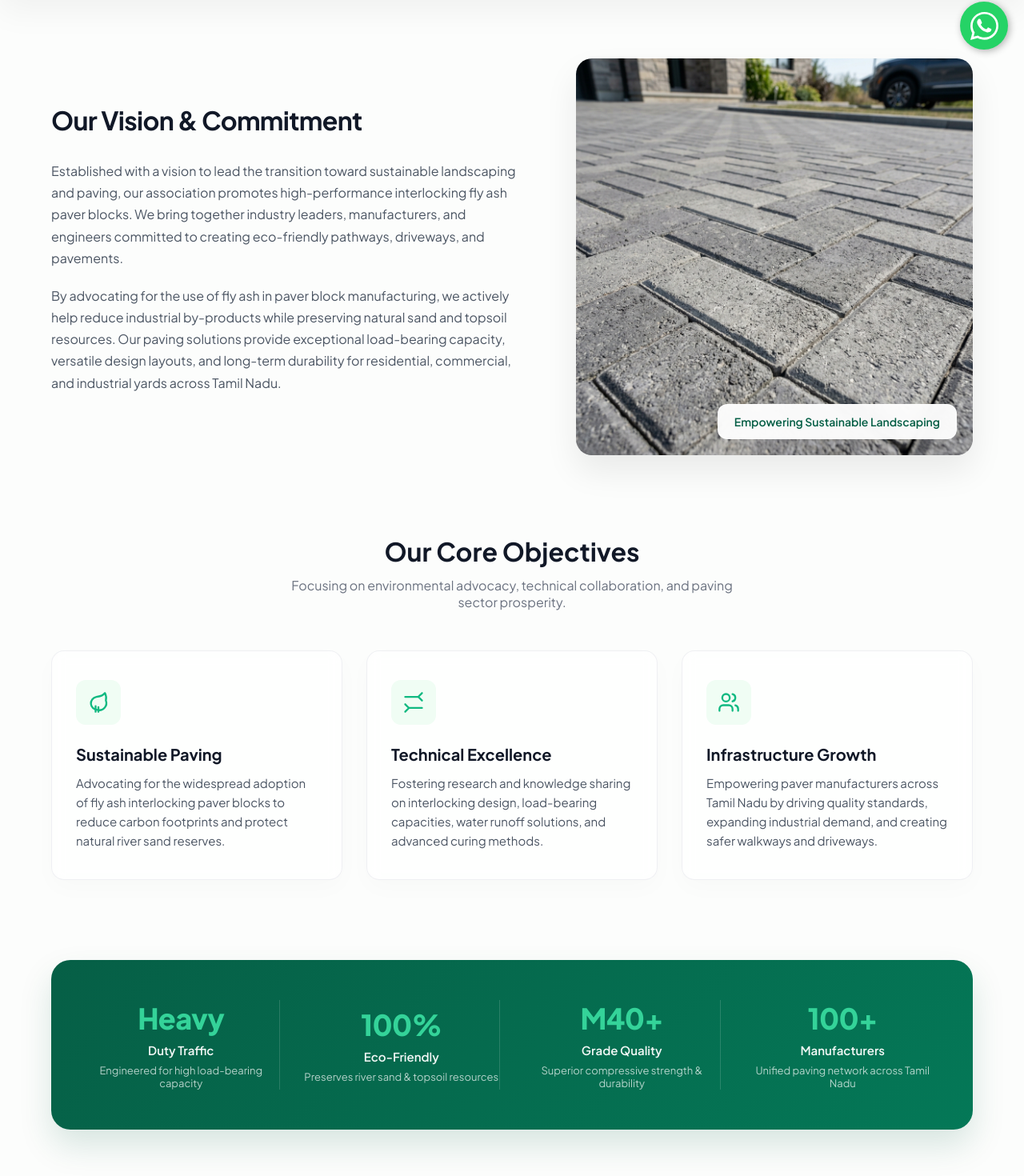
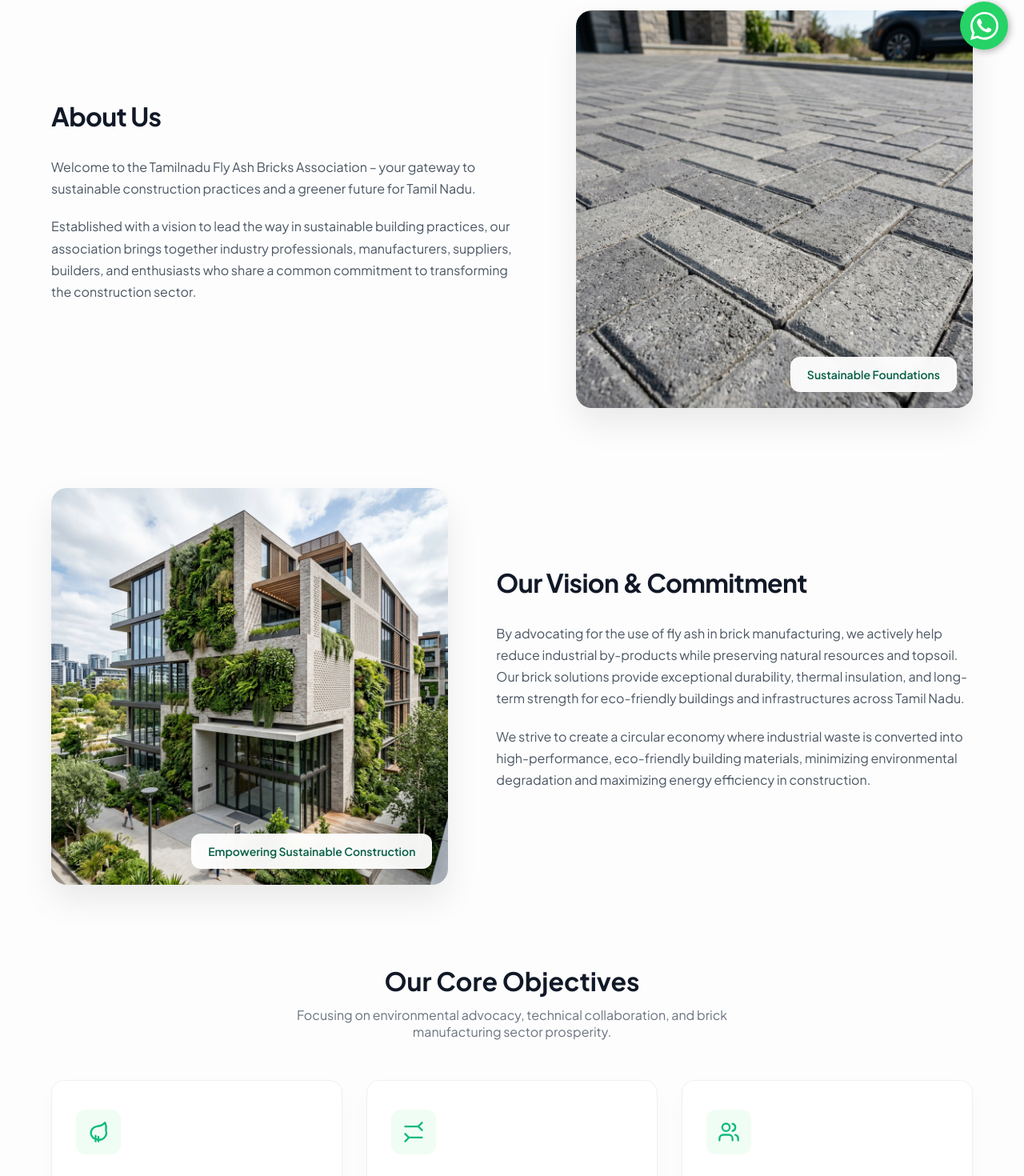
Before and after one commit to mayonaisolutions/bricksassociation, a React (Create React App) app: page /aboutus in a window 1280 px wide. Shown: the part 718-2188 px from the top of the page at 80% size. Built offline with nearby package versions, Linux system fonts and the light colour scheme.

Commit message:
updated about us and contact us page

```diff
--- a/public/stylesheets/aboutus.css
+++ b/public/stylesheets/aboutus.css
@@ -98,7 +98,8 @@
   animation: slideUp 0.8s ease-out;
 }
 
-.about-content-left {
+.about-content-left,
+.about-content-right {
   display: flex;
   flex-direction: column;
   justify-content: center;
@@ -123,7 +124,8 @@
   margin: 0 0 20px 0;
 }
 
-.about-image-right {
+.about-image-right,
+.about-image-left {
   position: relative;
   border-radius: 20px;
   overflow: hidden;
@@ -132,7 +134,8 @@
   display: flex;
 }
 
-.about-image-right img {
+.about-image-right img,
+.about-image-left img {
   width: 100%;
   height: 100%;
   display: block;
@@ -286,13 +289,19 @@
   color: rgba(255, 255, 255, 0.7);
 }
 
+.about-container.reverse {
+  grid-template-columns: 1fr 1.2fr;
+}
+
 /* Responsive adjustments */
 @media (max-width: 992px) {
-  .about-container {
+  .about-container,
+  .about-container.reverse {
     grid-template-columns: 1fr;
     gap: 40px;
   }
-  .about-image-right {
+  .about-image-right,
+  .about-image-left {
     max-width: 600px;
     margin: 0 auto;
     width: 100%;
--- a/public/stylesheets/contact.css
+++ b/public/stylesheets/contact.css
@@ -224,6 +224,24 @@
   }
 }
 
+.map-wrapper {
+  width: 100%;
+  height: 450px;
+  margin-top: 60px;
+  overflow: hidden;
+  box-shadow: 0 10px 30px rgba(0, 0, 0, 0.05);
+  border-top: 1px solid rgba(229, 231, 235, 0.7);
+  border-bottom: 1px solid rgba(229, 231, 235, 0.7);
+  box-sizing: border-box;
+}
+
+.map-iframe {
+  width: 100%;
+  height: 100%;
+  border: none;
+  display: block;
+}
+
 /* Responsive adjustments */
 @media (max-width: 992px) {
   .contact-grid {
@@ -248,6 +266,10 @@
   }
   .form-group.full-width {
     grid-column: span 1;
+  }
+  .map-wrapper {
+    height: 350px;
+    margin-top: 40px;
   }
 }
 
--- a/src/pages/aboutus.tsx
+++ b/src/pages/aboutus.tsx
@@ -7,7 +7,7 @@ export const Aboutus = () => {
         // Add or update meta description dynamically
         const metaDesc = document.querySelector('meta[name="description"]');
         if (metaDesc) {
-            metaDesc.setAttribute("content", "Learn about the Tamilnadu Fly Ash Bricks Association, our mission for sustainable paving solutions, and our commitment to eco-friendly interlocking fly ash paver block manufacturing.");
+            metaDesc.setAttribute("content", "Learn about the Tamilnadu Fly Ash Bricks Association, our mission for sustainable building practices, and our commitment to eco-friendly fly ash brick manufacturing.");
         }
     }, []);
 
@@ -17,31 +17,31 @@ export const Aboutus = () => {
             <div className="about-us-header">
                 <div className="header-inner-container">
                     <span className="about-us-badge">Who We Are</span>
-                    <h1>Pioneering Sustainable Paving Solutions, Block by Block</h1>
+                    <h1>Pioneering Sustainable Construction, Brick by Brick</h1>
                     <p className="about-us-text">
-                        Welcome to the Tamilnadu Fly Ash Bricks Association — your gateway to premium, eco-friendly paving solutions. We bring together manufacturers, landscape designers, and contractors to promote interlocking fly ash paver blocks that combine strength, durability, and ecological responsibility.
+                        Welcome to the Tamilnadu Fly Ash Bricks Association – your gateway to sustainable construction practices and a greener future for Tamil Nadu.
                     </p>
                     <div className="about-slogo">
                         <svg xmlns="http://www.w3.org/2000/svg" width="18" height="18" viewBox="0 0 24 24" fill="none" stroke="currentColor" strokeWidth="2.5" strokeLinecap="round" strokeLinejoin="round" style={{ marginRight: '6px' }}>
                             <path d="M12 22c5.523 0 10-4.477 10-10S17.523 2 12 2 2 6.477 2 12s4.477 10 10 10z" />
                             <path d="m9 12 2 2 4-4" />
                         </svg>
-                        Paving the way for a greener, sustainable future
+                        Building eco-friendly foundations for a brighter, greener future
                     </div>
                 </div>
             </div>
 
             <div className="about-content-wrapper">
-                {/* Split Vision Section */}
+                {/* About Us Section */}
                 <div className="about-container">
                     <div className="about-content-left">
-                        <h2 className="about-us-heading">Our Vision & Commitment</h2>
+                        <h2 className="about-us-heading">About Us</h2>
                         <div className="about-us-body-text">
                             <p>
-                                Established with a vision to lead the transition toward sustainable landscaping and paving, our association promotes high-performance interlocking fly ash paver blocks. We bring together industry leaders, manufacturers, and engineers committed to creating eco-friendly pathways, driveways, and pavements.
+                                Welcome to the Tamilnadu Fly Ash Bricks Association – your gateway to sustainable construction practices and a greener future for Tamil Nadu.
                             </p>
                             <p>
-                                By advocating for the use of fly ash in paver block manufacturing, we actively help reduce industrial by-products while preserving natural sand and topsoil resources. Our paving solutions provide exceptional load-bearing capacity, versatile design layouts, and long-term durability for residential, commercial, and industrial yards across Tamil Nadu.
+                                Established with a vision to lead the way in sustainable building practices, our association brings together industry professionals, manufacturers, suppliers, builders, and enthusiasts who share a common commitment to transforming the construction sector.
                             </p>
                         </div>
                     </div>
@@ -49,9 +49,32 @@ export const Aboutus = () => {
                     <div className="about-image-right">
                         <img
                             src="/concrete_pavers.png"
-                            alt="Eco-friendly interlocking concrete paver blocks pathway"
+                            alt="Eco-friendly interlocking paver blocks"
                         />
-                        <div className="image-badge">Empowering Sustainable Landscaping</div>
+                        <div className="image-badge">Sustainable Foundations</div>
+                    </div>
+                </div>
+
+                {/* Our Vision & Commitment Section */}
+                <div className="about-container reverse">
+                    <div className="about-image-left">
+                        <img
+                            src="/eco_building.png"
+                            alt="Eco-friendly construction and green building"
+                        />
+                        <div className="image-badge">Empowering Sustainable Construction</div>
+                    </div>
+
+                    <div className="about-content-right">
+                        <h2 className="about-us-heading">Our Vision & Commitment</h2>
+                        <div className="about-us-body-text">
+                            <p>
+                                By advocating for the use of fly ash in brick manufacturing, we actively help reduce industrial by-products while preserving natural resources and topsoil. Our brick solutions provide exceptional durability, thermal insulation, and long-term strength for eco-friendly buildings and infrastructures across Tamil Nadu.
+                            </p>
+                            <p>
+                                We strive to create a circular economy where industrial waste is converted into high-performance, eco-friendly building materials, minimizing environmental degradation and maximizing energy efficiency in construction.
+                            </p>
+                        </div>
                     </div>
                 </div>
 
@@ -59,7 +82,7 @@ export const Aboutus = () => {
                 <div className="about-objectives-section">
                     <div className="objectives-header">
                         <h2>Our Core Objectives</h2>
-                        <p>Focusing on environmental advocacy, technical collaboration, and paving sector prosperity.</p>
+                        <p>Focusing on environmental advocacy, technical collaboration, and brick manufacturing sector prosperity.</p>
                     </div>
 
                     <div className="objectives-grid">
@@ -71,8 +94,8 @@ export const Aboutus = () => {
                                     <path d="M12 22v-5" />
                                 </svg>
                             </div>
-                            <h3>Sustainable Paving</h3>
-                            <p>Advocating for the widespread adoption of fly ash interlocking paver blocks to reduce carbon footprints and protect natural river sand reserves.</p>
+                            <h3>Sustainable Construction</h3>
+                            <p>Advocating for the widespread adoption of fly ash bricks to reduce carbon footprints, minimize topsoil excavation, and promote eco-friendly building practices.</p>
                         </div>
 
                         <div className="objective-card">
@@ -85,7 +108,7 @@ export const Aboutus = () => {
                                 </svg>
                             </div>
                             <h3>Technical Excellence</h3>
-                            <p>Fostering research and knowledge sharing on interlocking design, load-bearing capacities, water runoff solutions, and advanced curing methods.</p>
+                            <p>Fostering research and knowledge sharing on structural load capacity, thermal insulation, water absorption standards, and advanced curing methods.</p>
                         </div>
 
                         <div className="objective-card">
@@ -98,7 +121,7 @@ export const Aboutus = () => {
                                 </svg>
                             </div>
                             <h3>Infrastructure Growth</h3>
-                            <p>Empowering paver manufacturers across Tamil Nadu by driving quality standards, expanding industrial demand, and creating safer walkways and driveways.</p>
+                            <p>Empowering brick manufacturers across Tamil Nadu by driving quality standards, expanding commercial demand, and building stronger, greener infrastructures.</p>
                         </div>
                     </div>
                 </div>
@@ -107,24 +130,24 @@ export const Aboutus = () => {
                 <div className="about-stats-section">
                     <div className="stats-grid">
                         <div className="stat-item">
-                            <span className="stat-val">Heavy</span>
-                            <span className="stat-label">Duty Traffic</span>
-                            <span className="stat-desc">Engineered for high load-bearing capacity</span>
+                            <span className="stat-val">High</span>
+                            <span className="stat-label">Strength</span>
+                            <span className="stat-desc">Engineered for superior structural durability</span>
                         </div>
                         <div className="stat-item">
                             <span className="stat-val">100%</span>
                             <span className="stat-label">Eco-Friendly</span>
-                            <span className="stat-desc">Preserves river sand & topsoil resources</span>
+                            <span className="stat-desc">Reduces carbon footprint & saves topsoil</span>
                         </div>
                         <div className="stat-item">
-                            <span className="stat-val">M40+</span>
+                            <span className="stat-val">Class 10+</span>
                             <span className="stat-label">Grade Quality</span>
-                            <span className="stat-desc">Superior compressive strength & durability</span>
+                            <span className="stat-desc">Exceeding national standards for structural masonry</span>
                         </div>
                         <div className="stat-item">
                             <span className="stat-val">100+</span>
                             <span className="stat-label">Manufacturers</span>
-                            <span className="stat-desc">Unified paving network across Tamil Nadu</span>
+                            <span className="stat-desc">Unified brick manufacturing network across Tamil Nadu</span>
                         </div>
                     </div>
                 </div>
```
Also changed, not shown: src/pages/contact-us.tsx (+9 -48 lines), src/pages/home.tsx (+8 -8 lines).
